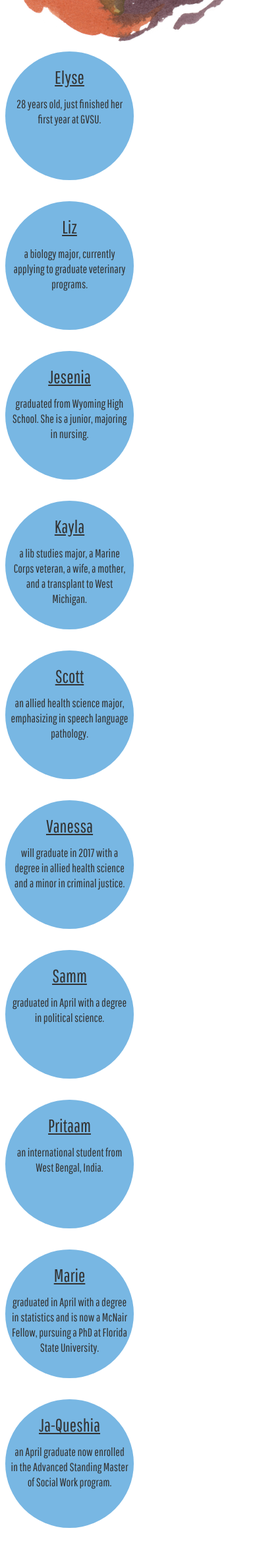
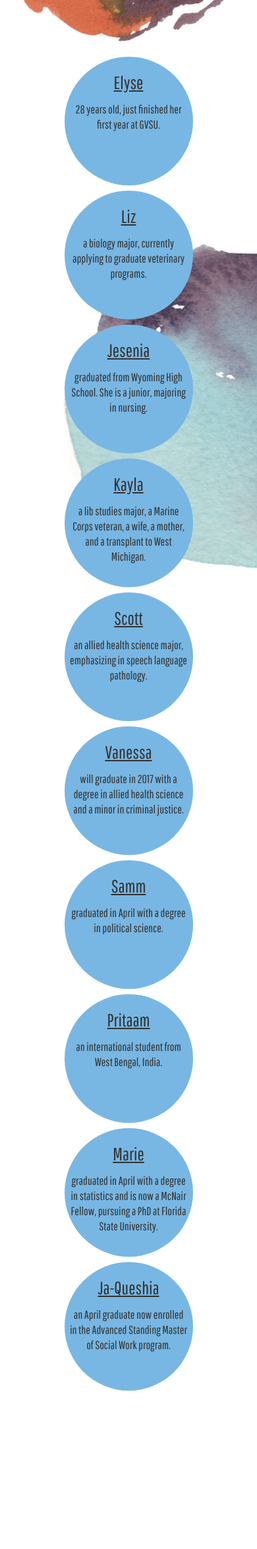
Before and after one commit to gvsulib/connections, a PHP site: page / in a window 390 px wide. Shown: the part 137-2485 px from the top of the page at 66% size. After the commit the page ends 2245 px from the top, so only its background shows below. Run offline with PHP 8.4, Linux system fonts and the light colour scheme.

Commit message:
Updated Vanessa details, tweaked mobile styles

```diff
--- a/inc/styles.css
+++ b/inc/styles.css
@@ -343,6 +343,13 @@
  top:-9999em;
 }
 
+@media screen and (max-width: 420px) {
+	#list_wrapper ol li {
+		float: none;
+		margin: .5em auto;
+	}
+}
+
 @media screen and (max-width: 530px) {
 	h1 a {
 		color: #fff;
```
